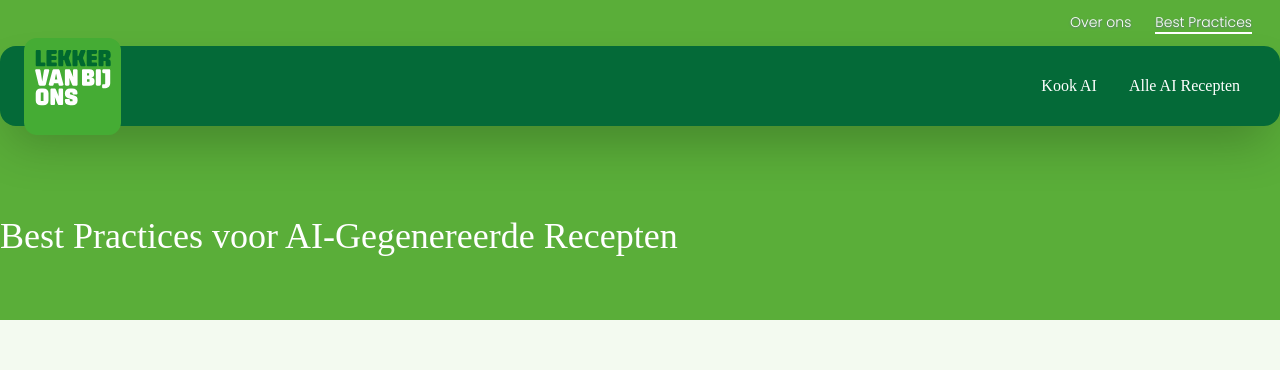
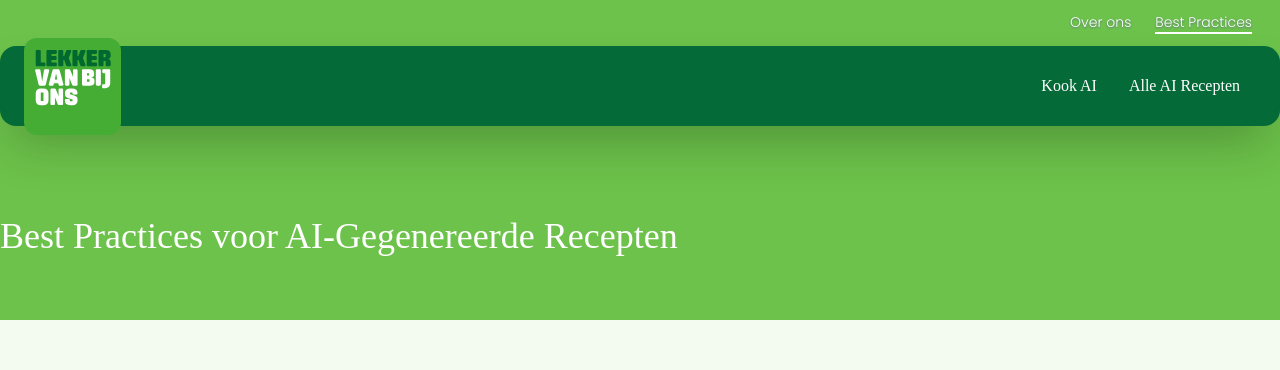
Before and after one commit to StevenDujardin/Bachelor-Project-VLAM, a React (Vite) app in the folder frontend/: page /best_practices in a window 1280 px wide. Shown: the top 370 px of the page. Built offline with nearby package versions, Linux system fonts and the light colour scheme; a web font is replaced by a local one.

Commit message:
Update BestPractice.tsx

```diff
--- a/frontend/src/pages/BestPractice.tsx
+++ b/frontend/src/pages/BestPractice.tsx
@@ -3,7 +3,7 @@ import { FC } from "react";
 export const BestPractice: FC = () => {
   return (
     <>
-      <div className="flex flex-col justify-end w-full h-80 object-cover bg-mantis-500">
+      <div className="flex flex-col justify-end w-full h-80 object-cover bg-[#6cc24a]">
         <div className="flex self-center mx-24 w-screen max-w-7xl">
           <h1 className="font-centerBold text-white text-4xl pb-16 px-8 md:px-0">
             Best Practices voor AI-Gegenereerde Recepten
```
